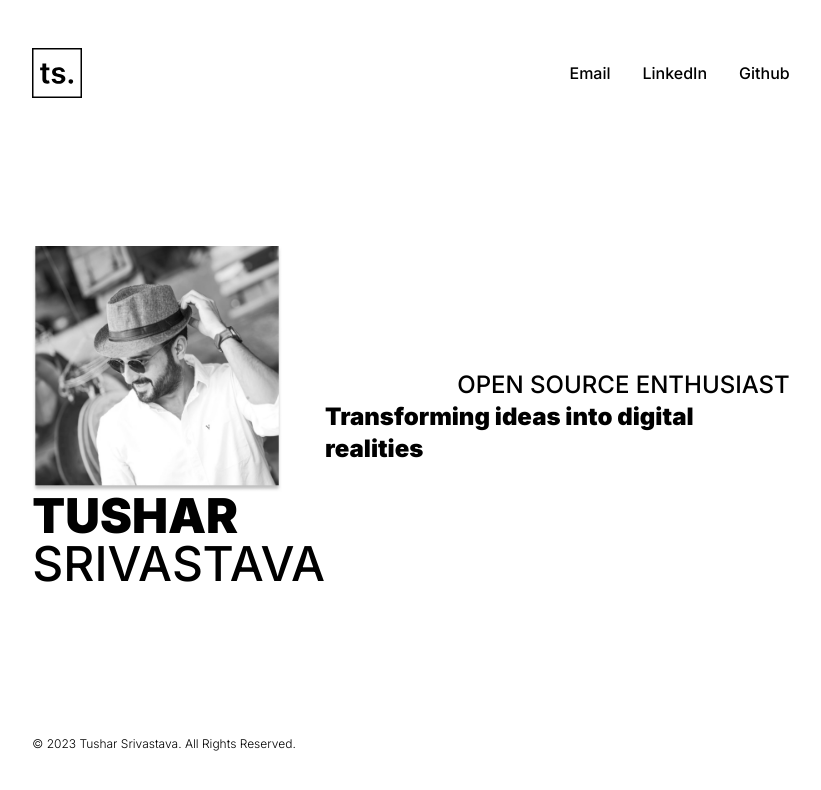
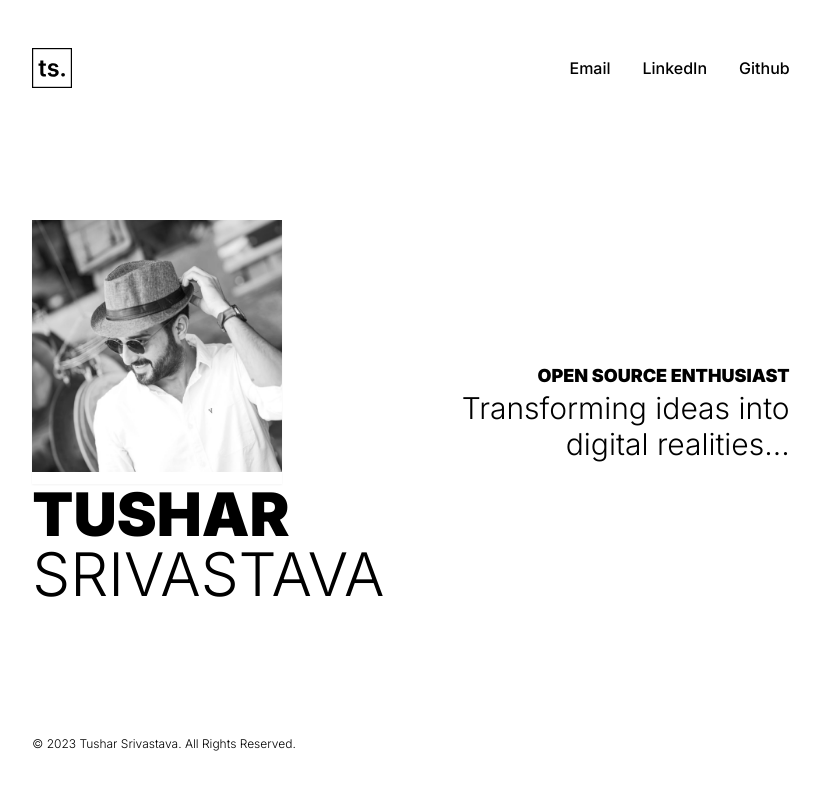
Before and after one commit to tshrv/tshrv.github.io, a Next.js app: page / in a window 1280 px wide. Shown: the top 790 px of the page, without its empty margins (229-1050 px from the left). Built offline with nearby package versions, Linux system fonts and the light colour scheme.

Commit message:
Design cleanup

```diff
--- a/src/app/globals.css
+++ b/src/app/globals.css
@@ -6,6 +6,7 @@
   --foreground-rgb: 0, 0, 0;
   --background-start-rgb: 255, 255, 255;
   --background-end-rgb: 255, 255, 255;
+
 }
 
 @media (prefers-color-scheme: dark) {
@@ -18,9 +19,11 @@
 
 body {
   color: rgb(var(--foreground-rgb));
-  background-image: url('/blobanimation.svg');
-  /* background-size: cover;
-  background-repeat: no-repeat; */
+  /* background-size: 100;
+  background-position: center;
+  background-position: 95% 50%;
+  background-repeat: no-repeat;
+  background-image: url('/blobanimation.svg'); */
   background: linear-gradient(
       to bottom,
       transparent,
--- a/src/app/page.tsx
+++ b/src/app/page.tsx
@@ -7,7 +7,7 @@ function Logo() {
         src="/logo.svg"
         alt="TusharSrivastava.com"
         className="dark:invert"
-        width={50}
+        width={40}
         height={24}
         priority
       />
@@ -24,7 +24,7 @@ interface NavbarLinkItemProps {
 function NavbarLinkItem(props: NavbarLinkItemProps) {
   const { label, targetLink } = props
   return (
-    <li className='font-medium hover:underline cursor-pointer'>
+    <li className='font-medium hover:underline hover:decoration-black hover:decoration-2 cursor-pointer'>
       <a href={targetLink} target='_blank'>{label}</a>
     </li>
   )
@@ -51,26 +51,26 @@ function Navbar() {
 
 function Title() {
   return (
-    <div className='flex flex-col justify-center'>
+    <div className='flex flex-col justify-center text-6xl font-light'>
       <Image
         src="/ts-photo.jpg"
         alt="TusharSrivastava.com"
-        className="dark:invert"
+        className="dark:invert shadow-sm pb-3"
         width={250}
         height={24}
         priority
       />
-      <span className='text-5xl font-black'>TUSHAR</span>
-      <span className='text-5xl font-medium'>SRIVASTAVA</span>
+      <span className='font-black'>TUSHAR</span>
+      <span className=''>SRIVASTAVA</span>
     </div>
   )
 }
 
 function Tagline() {
   return (
-    <div className='flex flex-col justify-center items-end'>
-      <span className='text-2xl font-medium'>OPEN SOURCE ENTHUSIAST</span>
-      <span className='text-2xl font-black'>Transforming ideas into digital realities</span>
+    <div className='flex flex-col justify-center items-end text-right'>
+      <span className='text-lg font-black'>OPEN SOURCE ENTHUSIAST</span>
+      <span className='text-3xl font-light'>Transforming ideas into<br/>digital realities...</span>
     </div>
   )
 }
```
Also changed, not shown: public/blobanimation.svg, public/ts-photo.jpg.
